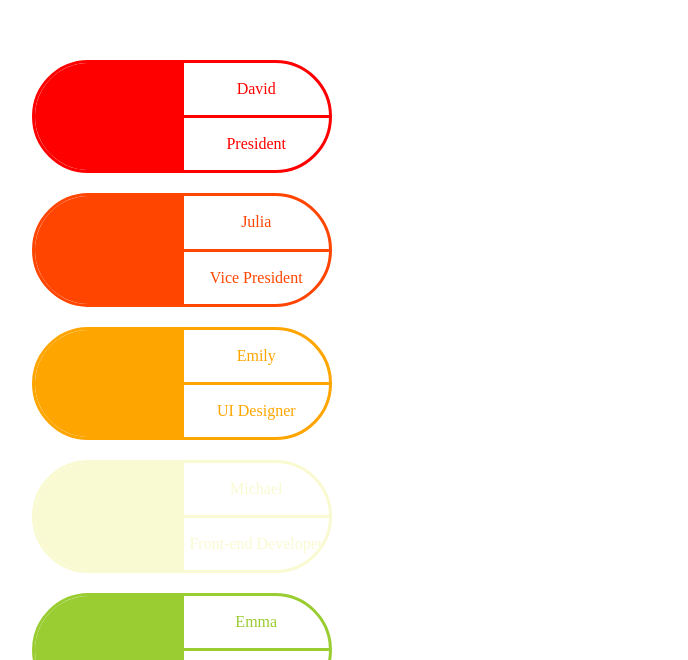
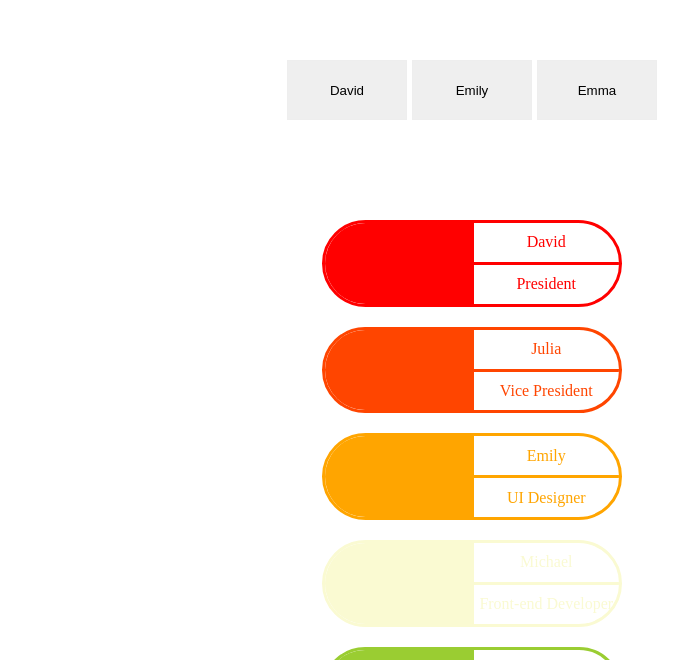
Before and after one commit to aajy/react, a React (Create React App) app: page / in a window 1280 px wide. Shown: the part 140-800 px from the top of the page, without its empty margins (168-856 px from the left). Built offline with nearby package versions, Linux system fonts and the light colour scheme.

Commit message:
filter버튼 생성, css추가

```diff
--- a/src/App.jsx
+++ b/src/App.jsx
@@ -5,12 +5,21 @@ import { useEffect,useState } from 'react';
 export default function App() {
 	const [Members,setMembers] = useState([]);
 	const colors =['red','orangered', 'orange','lightgoldenrodyellow','yellowgreen','cornflowerblue']
+
+	const filter = (e) => {
+		console.log(e.target.innerText);
+	}
 useEffect(()=>{
 	setMembers(data.members);
 	console.log(data);
 },[]);
 	return (
 		<div className="wrap">
+			<div className='filter'>
+				<button onClick={(e)=>filter(e)}>David</button>
+				<button onClick={(e)=>filter(e)}>Emily</button>
+				<button onClick={(e)=>filter(e)}>Emma</button>
+			</div>
 			{ Members.map((el, index)=>{
 				return <div className='box' style={{borderColor:`${colors[index]}`, color:`${colors[index]}`,}}>
 				<span style={{backgroundColor:`${colors[index]}`, borderColor:`${colors[index]}`}}></span>
--- a/src/App.scss
+++ b/src/App.scss
@@ -10,7 +10,24 @@
 	margin :200px auto;
 	display: flex;
 	flex-direction: column;
+	align-items: center;
 	padding: 0 200px;
+	.filter {
+		margin-bottom: 100px;
+		display: flex;
+		gap: 5px;
+		button {
+			display: block;
+			border:1px solid #eee;
+			width: 120px;
+			height: 60px;
+			transition: 0.5s;
+			&:hover{
+				color:#222;
+				background-color: lightgoldenrodyellow;
+			}
+		}
+	}
 	.box {
 		border:3px solid #444;
 		width:300px;
```
